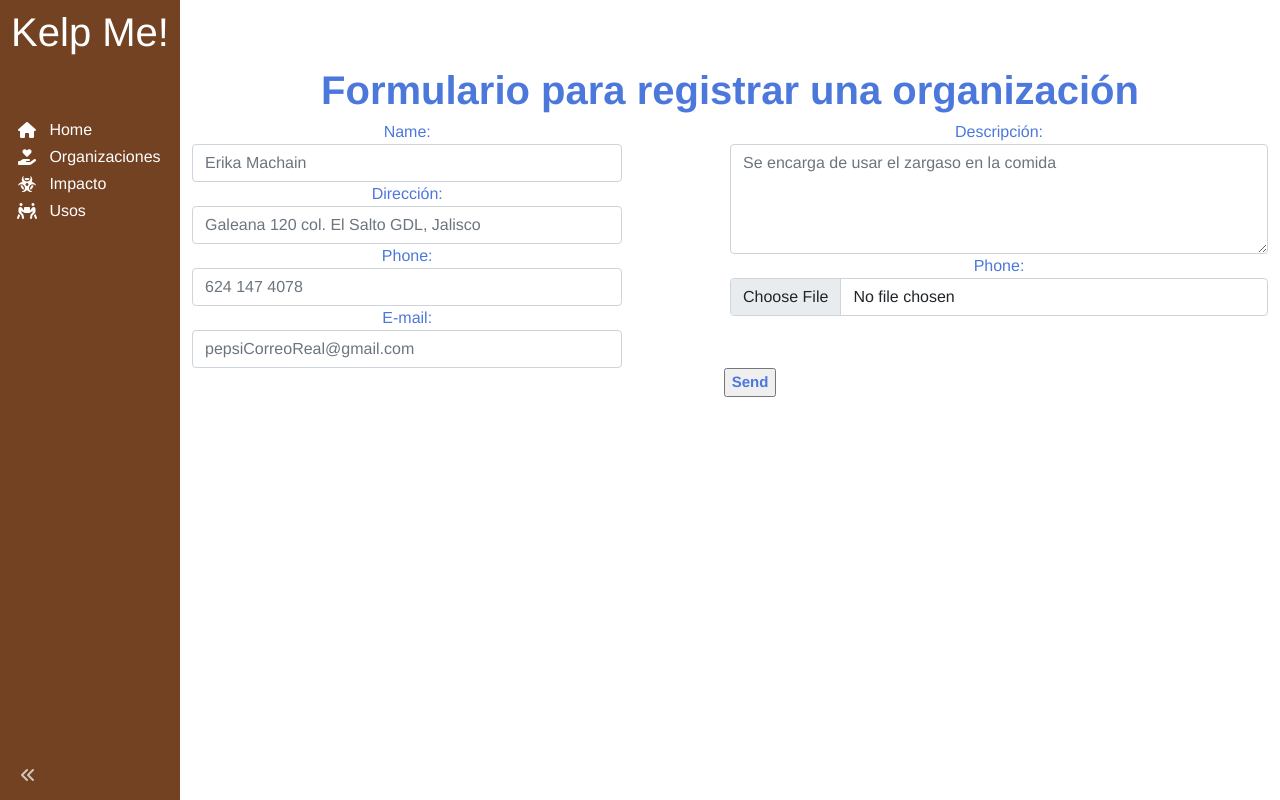
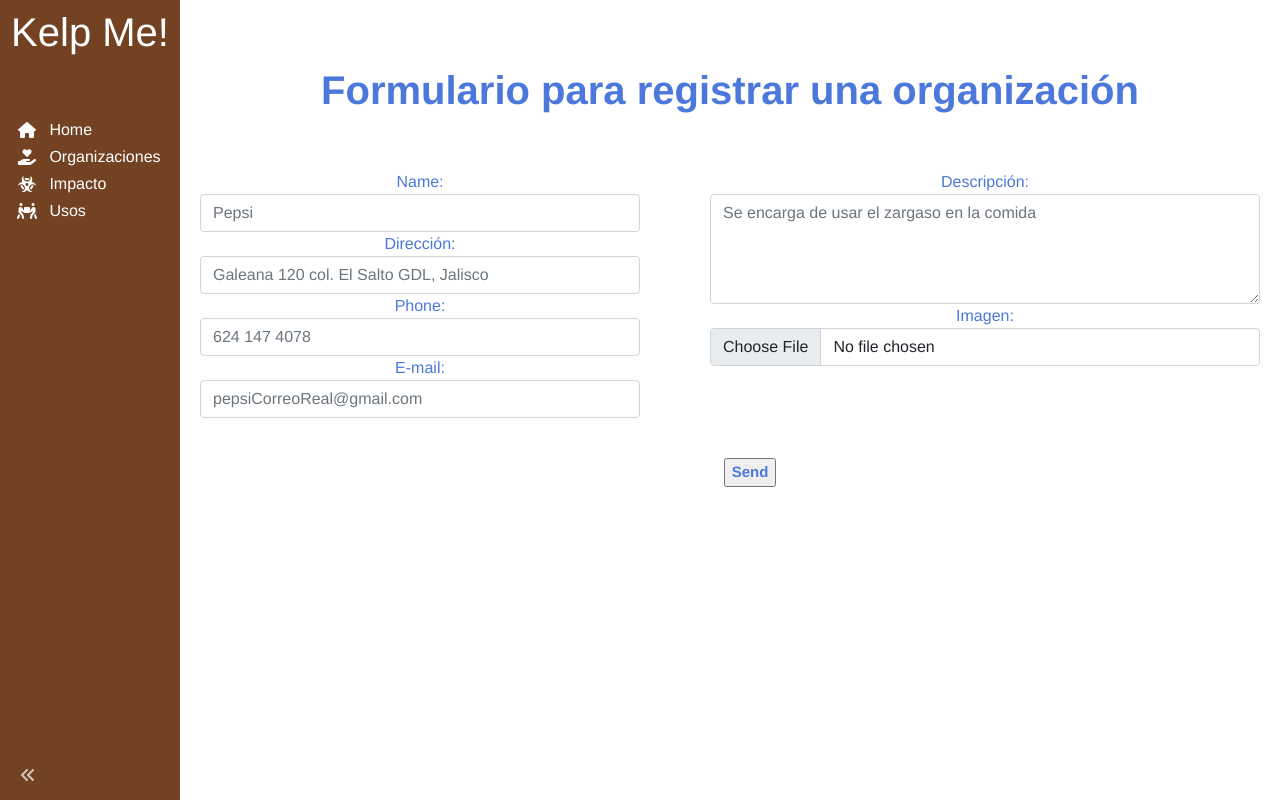
Before and after one commit to OscarGPDev/Kelpme, a Vue app in the folder frontend/kelp-me/: page /formulario in a window 1280 px wide. Built offline with nearby package versions, Linux system fonts and the light colour scheme.

Commit message:
Mejorando el formulario

```diff
--- a/frontend/kelp-me/src/views/FormularioView.vue
+++ b/frontend/kelp-me/src/views/FormularioView.vue
@@ -4,11 +4,11 @@
          <p> Formulario para registrar una organización</p>
         </div>
     </div>
-  <div class="formulario container">
+  <div class="formulario-container">
     <div class="form-left">
      <form action="">
          <p>
-          Name: <input type="text" name="nombre" placeholder="Erika Machain" class="form-control">
+          Name: <input type="text" name="nombre" placeholder="Pepsi" class="form-control">
         </p>
         <p>
           Dirección: <input type="text" name="direccion" placeholder="Galeana 120 col. El Salto GDL, Jalisco" class="form-control">
@@ -27,7 +27,7 @@
           Descripción: <textarea name="comentarios" id="comentarios" cols="47" rows="4" placeholder="Se encarga de usar el zargaso en la comida" class="form-control"></textarea>
         </p>
         <p>
-          Phone: <input type="file"  name="avatar" accept="image/png, image/jpeg" class="form-control">
+          Imagen: <input type="file"  name="avatar" accept="image/png, image/jpeg" class="form-control">
         </p>
     </div>
      </div>
@@ -49,15 +49,18 @@
   font-weight: 700;
   color:#0E46C6 ;
 }
-.form {
-    margin: 20px;
-    padding: 20px;
+.formulario-container{
+  display: flex;
+  justify-content: space-between;
+  margin-top: 30px;
 }
 .form-left{
+    margin: 20px;
     float: left;
     width: 40%;
 }
 .form-right{
+    margin: 20px;
     float: right;
     width: 50%;
 }
```
